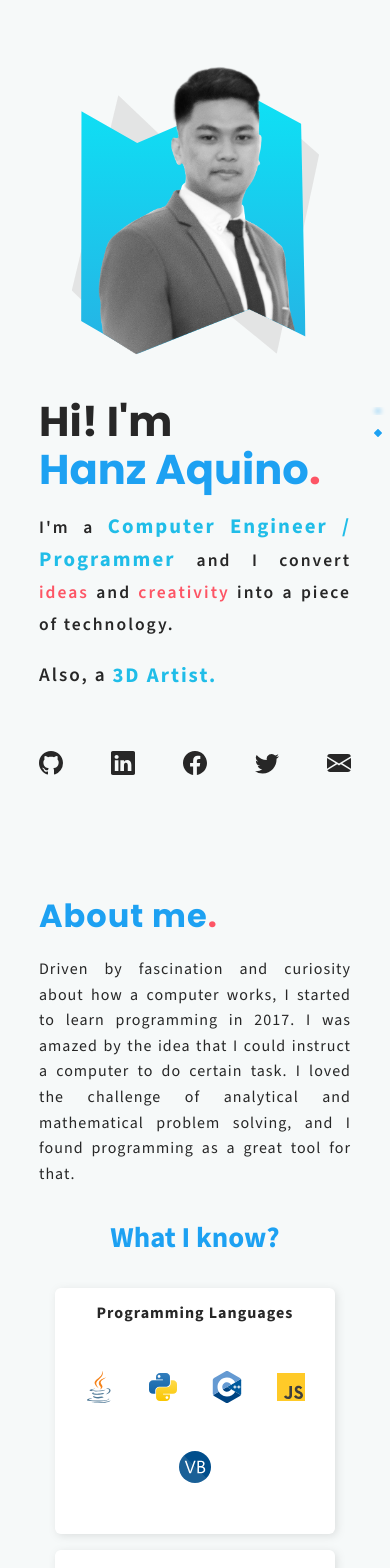
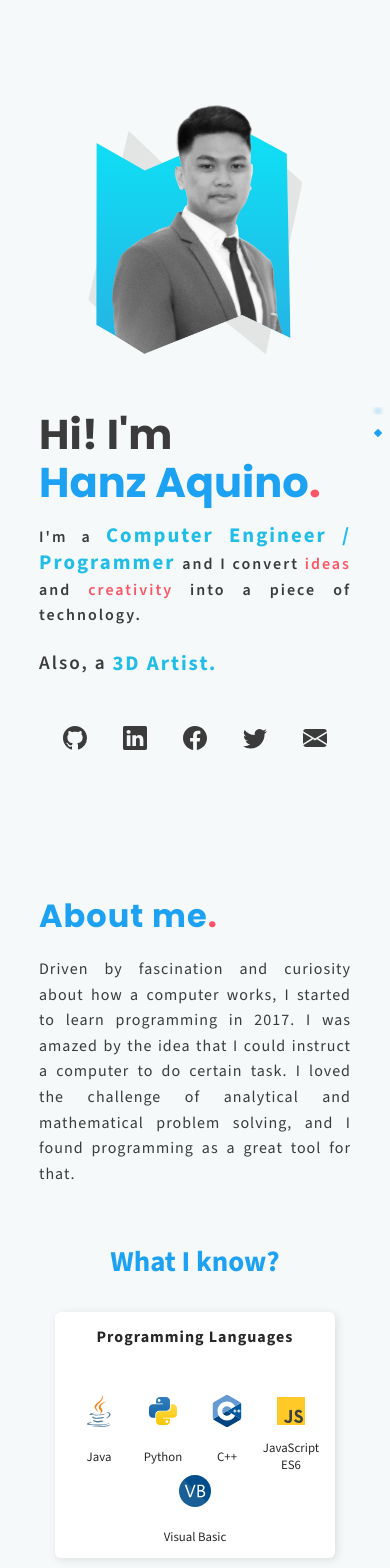
Before and after one commit to hanzzakino/hanzz, a Next.js app: page / in a window 390 px wide. Shown: the top 1568 px of the page. Built offline with nearby package versions, Linux system fonts and the light colour scheme.

Commit message:
Design and Responsiveness Polishing

```diff
--- a/pages/index.jsx
+++ b/pages/index.jsx
@@ -21,12 +21,12 @@ export default function Home() {
             </Head>
             {/* <Navbar /> */}
             <main className={styles.mainContainer + ' ' + theme}>
-                <AnimatedBackground
+                {/* <AnimatedBackground
                     speedMultiplier={0.9}
                     opacity={0.25}
                     maxBlur={6}
                     enableBlur
-                />
+                /> */}
                 <SectionIndicator />
                 <Introduction />
                 <Skills />
--- a/styles/Introduction.module.css
+++ b/styles/Introduction.module.css
@@ -7,23 +7,24 @@
     flex-direction: column;
     justify-content: center;
     overflow: hidden;
-
+    padding: 0 16% 0 16%;
     /* background-color: yellowgreen; */
 }
 .group1 {
+    width: 100%;
     /* background-color: yellow; */
     display: flex;
     flex-flow: row;
     align-items: center;
+    justify-content: space-between;
 }
 .group1_img {
     /* background-color: orange; */
     height: 340px;
     width: 300px;
-    margin-right: 80px;
+    display: flex;
     position: relative;
-    overflow: hidden;
-    scale: 0.92;
+    /* overflow: hidden; */
     user-select: none;
 }
 
@@ -33,13 +34,15 @@
     left: 10%;
     z-index: 2;
     height: 340px;
+    scale: 0.92;
 }
 .group1_blue {
     position: absolute;
-    top: 35px;
+    top: 33px;
     left: 16px;
     z-index: 1;
     height: 304px;
+    scale: 0.92;
 }
 .group1_gray {
     position: absolute;
@@ -47,11 +50,13 @@
     left: 5px;
     z-index: 0;
     height: 304px;
+    scale: 0.92;
 }
 .group1_msg {
-    /* background-color: orange; */
+    /* background-color: burlywood; */
     height: fit-content;
-    max-width: 600px;
+    padding-left: 60px;
+    width: 70%;
 }
 .group1_msg1 {
     font-family: 'Poppins', sans-serif;
@@ -291,33 +296,29 @@ Musician, Gamer,
     }
 }
 
-/* @media only screen and (max-width: 1024px) {
-    .group1_img {
-        min-width: 300px;
-        margin-right: 10px;
+@media only screen and (max-width: 820px) {
+    .container {
+        padding: 5% 10% 5% 10%;
     }
-} */
-@media only screen and (max-width: 820px) {
     .group1 {
         align-items: center;
         flex-flow: column;
     }
     .group1_img {
         margin: 0;
-        scale: 0.85;
+        scale: 0.8;
         position: relative;
-        overflow: hidden;
+        /* overflow: hidden; */
     }
     .group1_msg {
         /* background-color: #0072b1; */
-        height: fit-content;
-        padding: 12px 10% 0 10%;
+        /* height: fit-content; */
+        padding: 12px 0 12px 0;
         width: 100%;
     }
     .group1_msg1 {
         font-size: 2.6rem;
         line-height: 3rem;
-        margin-top: 6px;
     }
     .group1_msg2 {
         font-size: 2.6rem;
@@ -325,21 +326,16 @@ Musician, Gamer,
     }
     .group1_msg3 {
         margin-top: 1rem;
-        font-size: 1.1rem;
+        font-size: 1rem;
         letter-spacing: 2px;
-        line-height: 2rem;
+        line-height: 1.6rem;
     }
     .group1_social {
         justify-content: center;
-        margin-top: 2rem;
+        margin-top: 1.6rem;
     }
     .group1_social a {
-        margin: 24px;
-    }
-}
-@media only screen and (max-width: 380px) {
-    .group1 {
-        transform: scale(0.8);
+        margin: 18px;
     }
 }
 
--- a/styles/Navbar.module.css
+++ b/styles/Navbar.module.css
@@ -19,7 +19,7 @@
     flex-flow: row;
     align-items: center;
     justify-content: space-between;
-    padding: 0 8% 0 8%;
+    padding: 0 16% 0 16%;
 }
 .navbar_container nav img {
     height: 36px;
@@ -32,8 +32,8 @@
     flex-flow: row;
 }
 .navbar_container nav ul li a {
-    padding: 4px 10px 4px 10px;
-    margin: 0 6px 0 6px;
+    padding: 4px 0 4px 10px;
+    margin: 0 0 0 12px;
     color: #272727;
 
     font-weight: 600;
--- a/styles/Skills.module.css
+++ b/styles/Skills.module.css
@@ -10,7 +10,7 @@
 
     /* background-color: rgb(3, 31, 44); */
     /* background-color: rgb(255, 255, 255); */
-    margin-top: 36px;
+    margin-top: 12px;
 }
 
 .title {
@@ -24,7 +24,7 @@
     font-style: normal;
 }
 .subtitle {
-    margin: 32px 0px 24px 0px;
+    margin: 56px 0px 24px 0px;
     color: rgb(29, 161, 242);
     font-size: 2.1rem;
     align-self: center;
@@ -46,7 +46,7 @@
     flex-direction: column;
     align-items: center;
     justify-content: flex-start;
-    padding: 24px 10px 10px 10px;
+    padding: 24px 10px 16px 10px;
     margin: 8px;
     border-radius: 6px;
 }
@@ -94,7 +94,7 @@
     color: #272727;
     /* filter: invert(100%); */
     /* visibility: hidden; */
-    opacity: 0%;
+    opacity: 100%;
 }
 .skillContainer:hover .skillName {
     opacity: 100%;
@@ -137,6 +137,7 @@
         height: fit-content;
         padding: 12px 10% 0 10%;
         width: 100%;
+        margin-top: 36px;
     }
     .frameworksContainer {
         flex-flow: column;
--- a/styles/globals.css
+++ b/styles/globals.css
@@ -19,7 +19,7 @@ body {
         rgba(255, 245, 247, 1) 0%,
         #f6f9f9 100%
     ); */
-    color: #272727;
+    color: #272727e7;
 }
 
 .dark {
```
Also changed, not shown: public/assets/logo/logo - Copy.svg (added), public/assets/logo/logo.svg.
